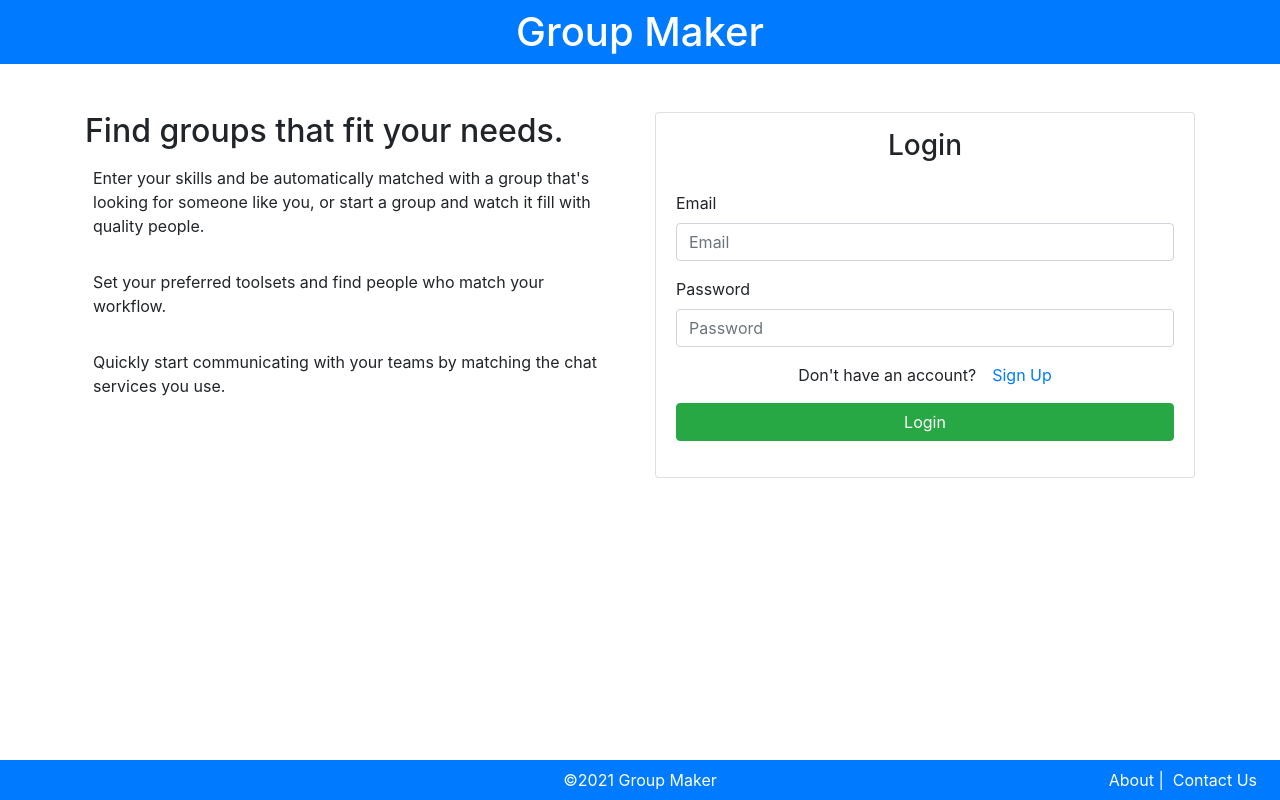
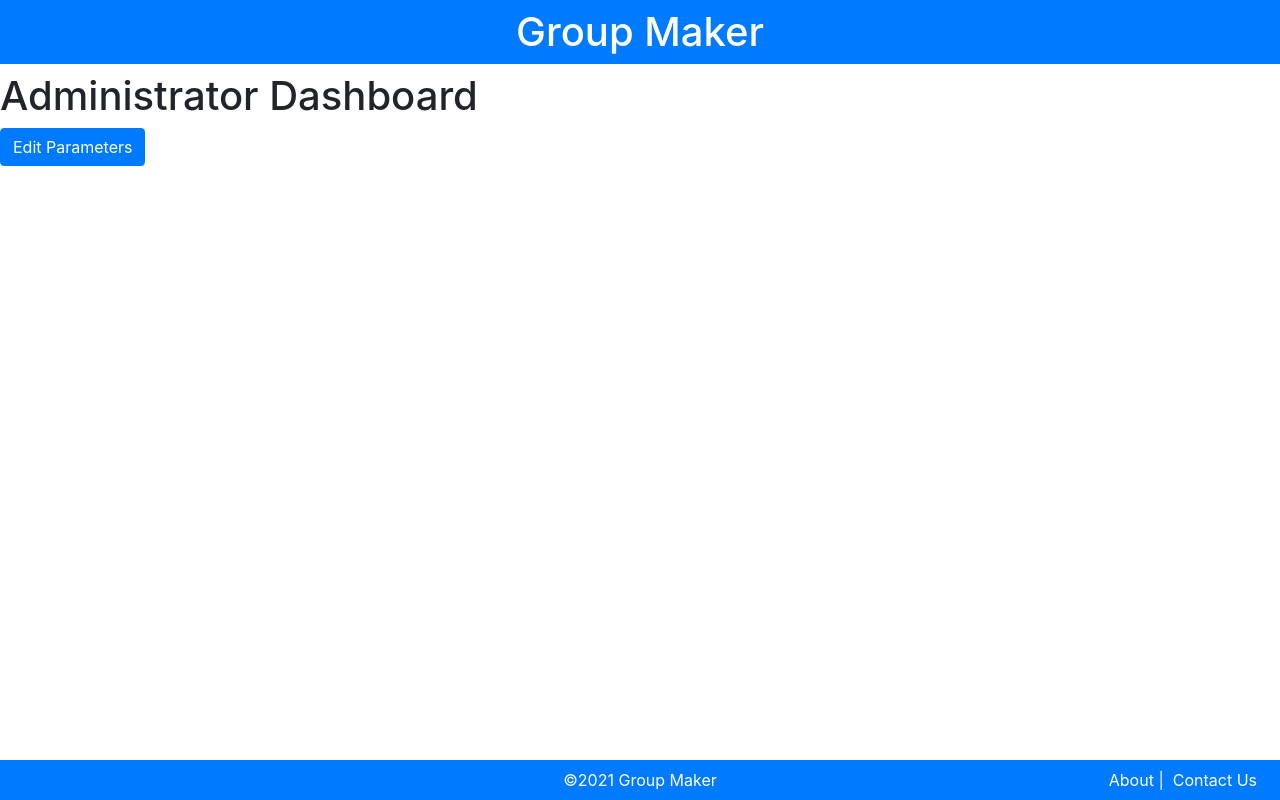
Before and after one commit to alexbalez/Group-Maker, a React (Create React App) app in the folder client/: page /admin-dashboard in a window 1280 px wide. Built offline with nearby package versions, Linux system fonts and the light colour scheme; no server answers.

Commit message:
added Admin Dashboard.js. No Authentication or Authorization added

```diff
--- a/client/src/App.js
+++ b/client/src/App.js
@@ -15,6 +15,8 @@ import Footer from "./components/Footer";
 import StudentDataConnector from './services/StudentDataConnector'
 import AppNavHolder from "./components/AppNavHolder";
 import FourOhFour from "./components/404"
+
+import AdminDashboard from './components/admin/AdminDashboard';
 
 class App extends Component {
     constructor(props){
@@ -59,6 +61,8 @@ class App extends Component {
                             <Route path="/profile"><StudentProfile data={this.state.userdata}/></Route>
                             <Route path="/" exact component={Dashboard} />
                             <Route path="/*" component={FourOhFour} />
+
+                            {/* <Route path="/admin-dashboard" component={AdminDashboard}></Route> */}
                         </Switch>
                     </div>
                     <Footer/>
@@ -71,8 +75,13 @@ class App extends Component {
                 <BrowserRouter>
                     <AppHeader/>
                     <Switch>
+                        {/*This to be moved after Admin Auth*/}
+                        <Route path="/admin-dashboard" component={AdminDashboard}></Route>
+
                         <Route path='/signup' component={CreateAccount} />
                         <Route path="/*" component={Login}/>
+
+
                     </Switch>
                     <Footer />
                 </BrowserRouter>
--- /dev/null
+++ b/client/src/components/admin/AdminDashboard.js
@@ -0,0 +1,30 @@
+import React, { Component } from 'react'
+import '../components.css'
+import {Button, Navbar, Form, InputGroup, FormControl, Dropdown, Table, Container} from 'react-bootstrap'
+
+class AdminDashboard extends Component {
+    constructor(props){
+        super(props)
+        this.state = {
+
+        }
+
+    }
+
+    componentDidMount(){
+
+    }
+
+    render() {
+        return(
+            <div>
+                <h1>Administrator Dashboard</h1>
+                <Button>Edit Parameters</Button>
+            </div>
+
+        )
+    }
+}
+
+
+export default AdminDashboard;
```
Also changed, not shown: client/src/components/admin/Dashboard.js (deleted).
